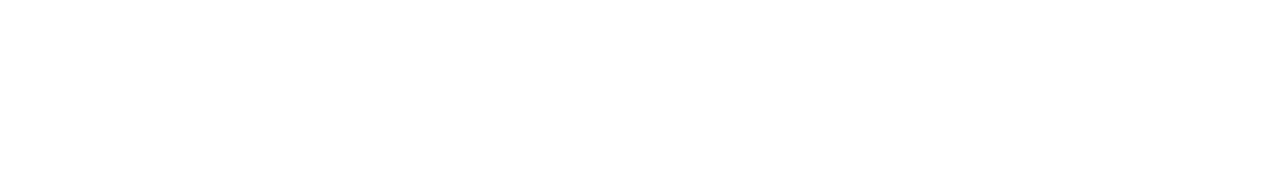
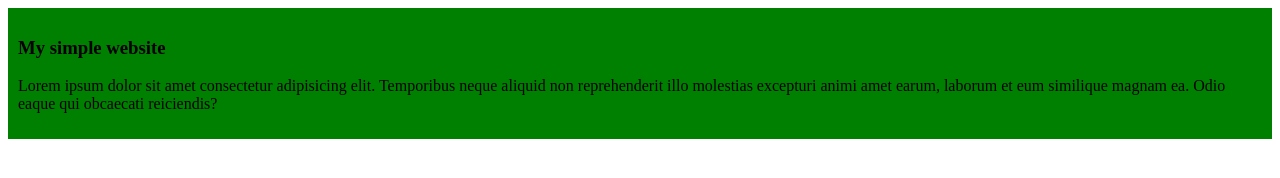
Before and after one commit to Rakibul-islam-gif/my-simple-website, a plain HTML site: page index.html in a window 1280 px wide. Drawn offline with Linux system fonts and the light colour scheme.

Commit message:
my simple commit

```diff
--- a/index.html
+++ b/index.html
@@ -4,8 +4,16 @@
     <meta charset="UTF-8">
     <meta name="viewport" content="width=device-width, initial-scale=1.0">
     <title>My simple Website</title>
+    <link rel="stylesheet" href="./style/style.css" class="css">
 </head>
 <body>
 
+    <div>
+        <h3>
+            My simple website
+    </h3>
+    <p>Lorem ipsum dolor sit amet consectetur adipisicing elit. Temporibus neque aliquid non reprehenderit illo molestias excepturi animi amet earum, laborum et eum similique magnam ea. Odio eaque qui obcaecati reiciendis?</p>
+</div>
+
 </body>
 </html>
--- /dev/null
+++ b/style/style.css
@@ -0,0 +1,4 @@
+div{
+    background-color:green;
+    padding:10px;
+}
```
